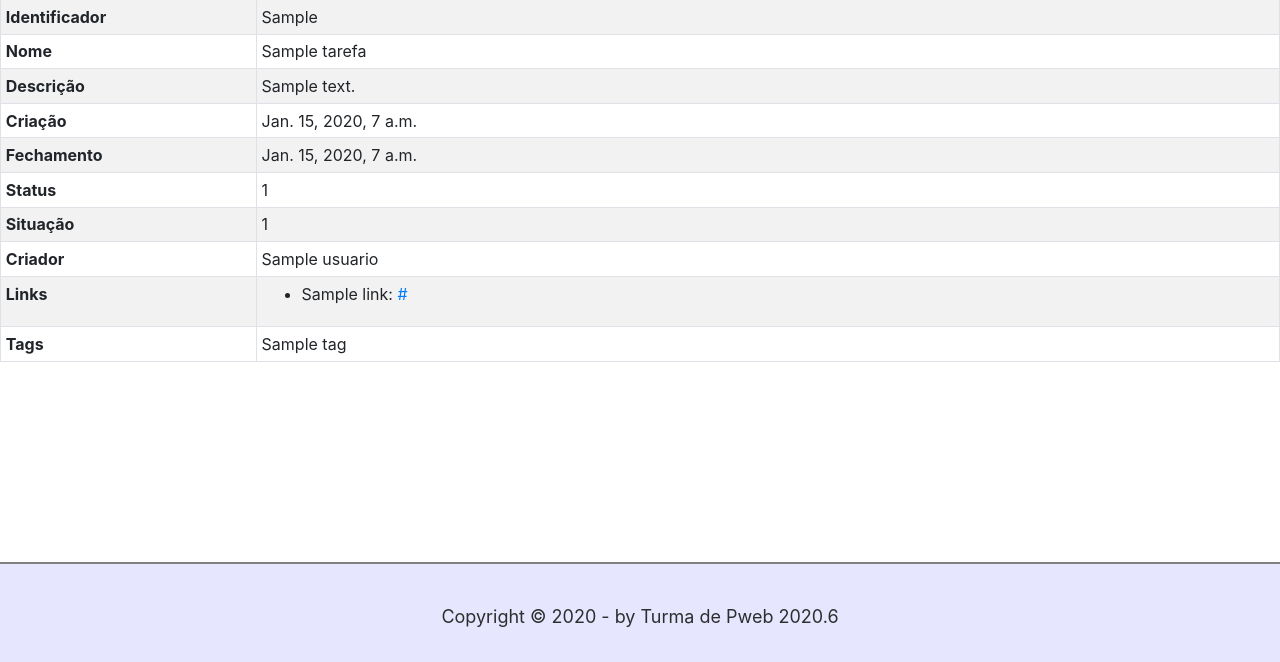
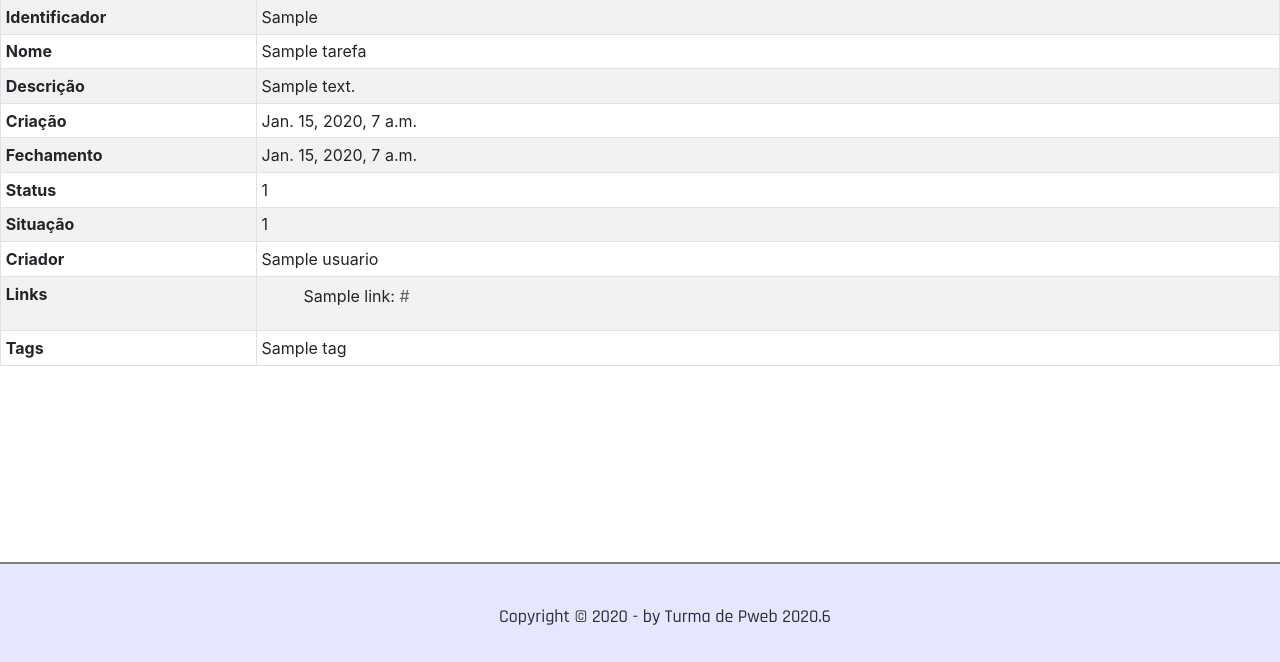
Before and after one commit to labens-ufrn/tasktracking, a Django app: page /detalhar_tarefa/1/ in a window 1280 px wide. Shown: the part 138-800 px from the top of the page. Run offline with Django 3.2, Linux system fonts and the light colour scheme; tables that the repository leaves empty hold one stand-in row (values such as "Sample post"); some libraries are stand-ins or nearby versions.

Commit message:
Ajustes no css da página #27

```diff
--- a/tasktracking/tasks/models.py
+++ b/tasktracking/tasks/models.py
@@ -38,9 +38,9 @@ class Link(models.Model):
     Args:
         models ([type]): [description]
     """
+    tarefa = models.ForeignKey('Tarefa', on_delete=models.CASCADE, null=True)
     nome = models.CharField(max_length=50)
     url = models.URLField()
-    tarefa = models.ForeignKey('Tarefa', on_delete=models.CASCADE, null=True)
 
     def __str__(self):
         return self.nome + ' ' + self.url
--- /dev/null
+++ b/tasktracking/tasks/static/css/link.css
@@ -0,0 +1,10 @@
+@charset "UTF-8";
+form {
+    width: 600px;
+    margin: auto;
+}
+
+fieldset {
+    border-color: #cecece;
+    margin: 20px;
+}
--- a/tasktracking/tasks/static/css/styles.css
+++ b/tasktracking/tasks/static/css/styles.css
@@ -1,6 +1,20 @@
 @import url('https://fonts.googleapis.com/css2?family=Rajdhani:wght@500;600&display=swap');
 .container-fluid {
     padding: 0;
+}
+
+p {
+    text-align: justify;
+    text-indent: 50px;
+}
+
+a {
+    color: #606060;
+    text-decoration: none;
+}
+
+a:hover {
+    text-decoration: underline;
 }
 
 
@@ -58,7 +72,7 @@
 
 .add-tarefa {
     color: #ffffff;
-    margin-left: 27px;
+    margin-left: 0px;
     font-weight: bold;
 }
 
@@ -73,6 +87,7 @@
 
 .search-div {
     padding: 0;
+    cursor: pointer;
     margin-top: 15px;
     margin-bottom: 15px;
     display: inline-block;
@@ -129,6 +144,12 @@
     float: right;
 }
 
+.link {
+    display: block;
+    padding: 2px;
+    margin: 0px;
+}
+
 
 /* Rodapé */
 
@@ -144,6 +165,7 @@ footer#rodape {
 
 footer#rodape p {
     text-align: center;
+    font-family: 'Rajdhani', sans-serif;
     font-size: 18px;
     color: #2E2E2E;
     top: 40%;
--- a/tasktracking/tasks/templates/base.html
+++ b/tasktracking/tasks/templates/base.html
@@ -10,6 +10,7 @@
     <link rel="stylesheet" href="https://stackpath.bootstrapcdn.com/bootstrap/4.5.2/css/bootstrap.min.css" integrity="sha384-JcKb8q3iqJ61gNV9KGb8thSsNjpSL0n8PARn9HuZOnIxN0hoP+VmmDGMN5t9UJ0Z" crossorigin="anonymous">
     <link rel="stylesheet" href="https://use.fontawesome.com/releases/v5.7.2/css/all.css" integrity="sha384-fnmOCqbTlWIlj8LyTjo7mOUStjsKC4pOpQbqyi7RrhN7udi9RwhKkMHpvLbHG9Sr" crossorigin="anonymous">
     <link rel="stylesheet" href="{% static 'css/styles.css' %}">
+    <link rel="stylesheet" href="{% static 'css/link.css' %}">
 </head>
 
 <body>
--- a/tasktracking/tasks/templates/tasks/tarefa/detalhar.html
+++ b/tasktracking/tasks/templates/tasks/tarefa/detalhar.html
@@ -44,7 +44,7 @@
             <td>
                 <ul>
                 {% for link in object.link_set.all %}
-                    <li>{{ link.nome }}:
+                    <li class="link">{{ link.nome }}:
                         <a href="{{ link.url }}">{{ link.url }}</a>
                     </li>
                 {% endfor %}
```
